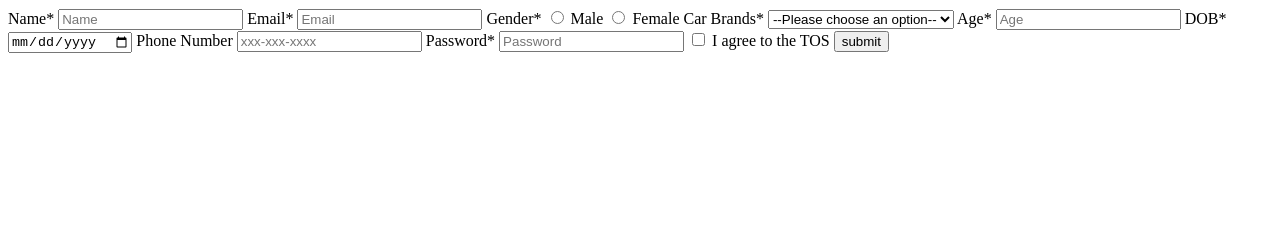
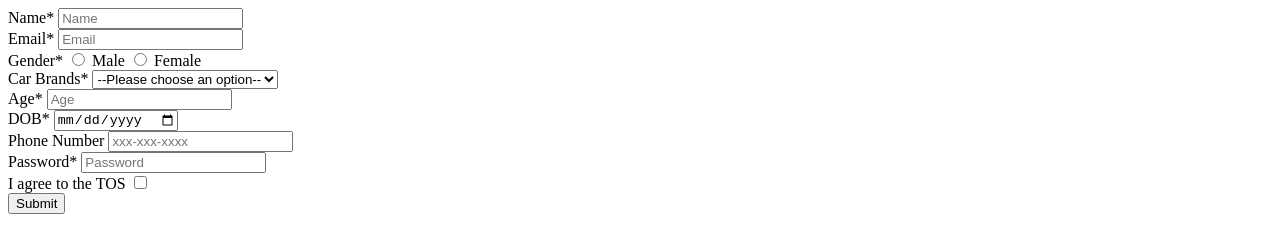
Before and after one commit to acciojob/signup-form-car-ghoshsuman845, a website: page main.html in a window 1280 px wide. Drawn offline with Linux system fonts and the light colour scheme.

Commit message:
solved version

```diff
--- a/main.html
+++ b/main.html
@@ -7,43 +7,43 @@
 </head>
 
 <body>
-	<form method="post">
+	<form action="#" method="post">
 		<label for="name">Name*</label>
-		<input type="text" id="name" placeholder="Name" required >
+		<input type="text" id="name" placeholder="Name" required> <br>
 
 		<label for="email">Email*</label>
-		<input type="email" id="email" placeholder="Email" required>
+		<input type="email" id="email" placeholder="Email" required> <br>
 
 		<label for="gender">Gender*</label>
-		<input type="radio" id="gender_m" name="gender" required>
+		<input type="radio" name="gender" id="gender_m" required>
 		<label for="gender_m">Male</label>
-		<input type="radio" id="gender_f" name="gender" required>
-		<label for="gender_f">Female</label>
+		<input type="radio" name="gender" id="gender_f" required>
+		<label for="gender_f">Female</label> <br>
 
 		<label for="cars">Car Brands* </label>
-		<select id="cars" required>
+		<select name="cars" id="cars" required>
 			<option value="" disabled selected>--Please choose an option--</option>
 			<option value="bmw">BMW</option>
 			<option value="audi">Audi</option>
 			<option value="mercedez">Mercedez</option>
-		</select>
+		</select> <br>
 
 		<label for="age">Age*</label>
-		<input type="number" id="age" placeholder="Age" required>
+		<input type="number" name="" id="age" placeholder="Age" required> <br>
 
 		<label for="dob">DOB*</label>
-		<input type="date" id="dob" required>
+		<input type="date" id="dob" required> <br>
 
 		<label for="tel">Phone Number</label>
-		<input type="tel" id="tel" placeholder="xxx-xxx-xxxx">
+		<input type="tel" id="tel" placeholder="xxx-xxx-xxxx"> <br>
 
 		<label for="password">Password*</label>
-		<input type="password" id="password" placeholder="Password" required>
+		<input type="password" name="password" id="password" placeholder="Password" required> <br>
 
-		<input type="checkbox" required id="tos">
 		<label for="tos">I agree to the TOS</label>
+		<input type="checkbox" name="" id="tos" required> <br>
 
-		<button type="submit">submit</button>
+		<input type="submit" value="Submit">
 
 	</form>
 	<!-- the entire body must be written by student -->
```
